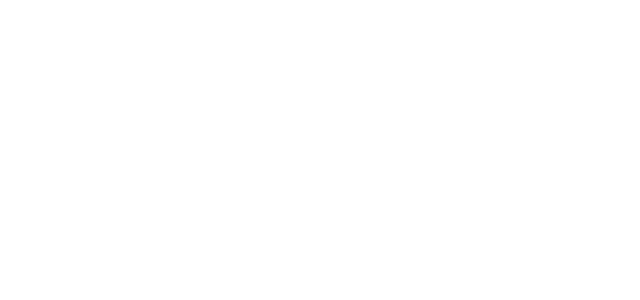
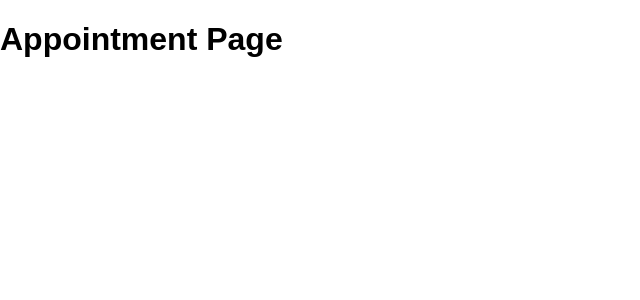
Before and after one commit to pittsblake/bowlcut, a React (Create React App) app in the folder client/: page /appointment in a window 1280 px wide. Shown: the top 300 px of the page, without its empty margins (0-640 px from the left). Built offline with nearby package versions, Linux system fonts and the light colour scheme.

Commit message:
Created an appointment showPage

```diff
--- a/client/src/App.js
+++ b/client/src/App.js
@@ -5,6 +5,7 @@ import AllActiveStylists from './components/AllActiveStylists'
 import StylistShowPage from './components/StylistShowPage'
 import StylistProfilePage from './components/StylistProfilePage'
 import UserProfilePage from './components/UserProfilePage'
+import AppointmentPage from './components/AppointmentPage'
 
 class App extends Component {
   render() {
@@ -33,6 +34,11 @@ class App extends Component {
               component={UserProfilePage}
             />
 
+            <Route
+              exact path="/appointment"
+              component={AppointmentPage}
+            />
+
           </Switch>
         </div>
       </Router>
--- a/client/src/components/AppointmentPage.jsx
+++ b/client/src/components/AppointmentPage.jsx
@@ -8,7 +8,7 @@ class AppointmentPage extends Component {
     render() {
         return (
             <div>
-
+                <h1>Appointment Page</h1>
             </div>
         );
     }
--- a/client/src/components/StylistShowPage.jsx
+++ b/client/src/components/StylistShowPage.jsx
@@ -23,7 +23,7 @@ const StylistShowPage = (props) => {
 
     return (
         <div>
-            <button onClick={() => createAppointment()}>Book it</button>
+            <button onClick={() => createAppointment()}><a href="/appointment">Book it</a></button>
             <h1>{props.stylist.name}</h1>
             <h3>{props.stylist.description}</h3>
         </div>
```
